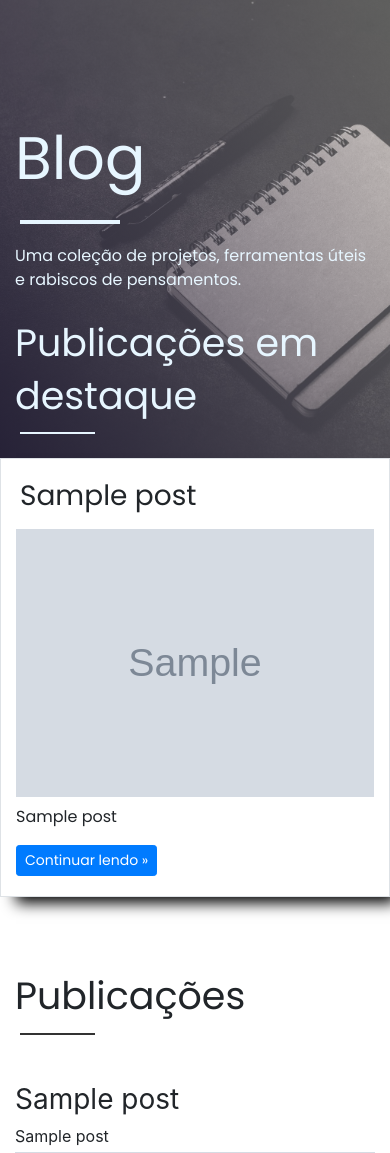
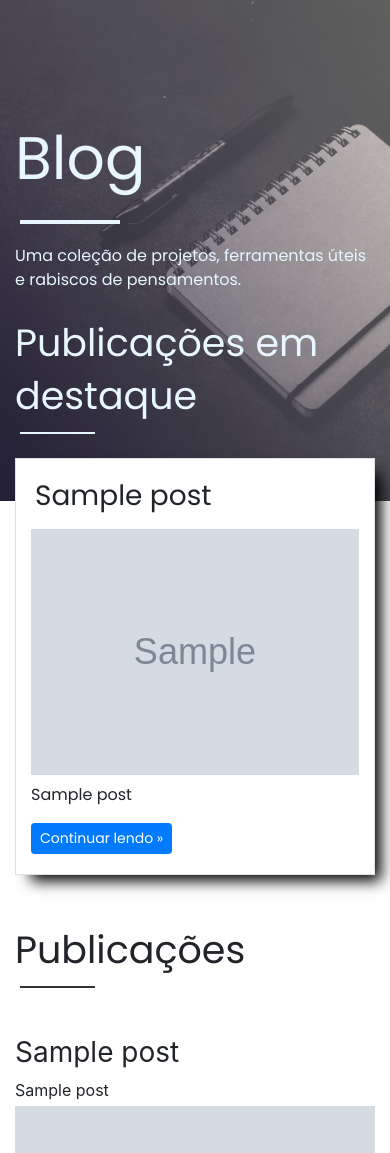
Before and after one commit to Lavedonio/site_lavedonio_django, a Django app: page /blog/ in a window 390 px wide. Shown: the part 77-1230 px from the top of the page. Run offline with Django 3.2, Linux system fonts and the light colour scheme; tables that the repository leaves empty hold one stand-in row (values such as "Sample post"); grey boxes marked "Sample" are stand-in pictures; some libraries are stand-ins or nearby versions.

Commit message:
Updated featured posts margin and breakpoints

```diff
--- a/base/templates/home.html
+++ b/base/templates/home.html
@@ -3,7 +3,7 @@
 {% block main_section %}
 		<!-- Hero section -->
 		<section class="hero-main background-img font-poppins d-flex align-items-stretch" style="background-image: url({{ request.scheme }}://{{ request.get_host }}{% static 'img/yancy-min-code-unsplash.jpg' %});">
-			<div class="container d-flex align-items-center my-sm-0 my-5">
+			<div class="container d-flex align-items-center my-5 my-md-0">
 				<div class="d-block hero-main-card" style="width: 100%;">
 					<h1>Olá!</h1>
 					<div class="line" style="border-color: #E7F6FF;"></div>
@@ -47,9 +47,9 @@
 			<div class="container">
 				<h2 class="mt-5">Publicações em destaque</h2>
 				<div class="line"></div>
-				<div class="row d-md-flex flew-row justify-content-md-around justify-content-center">
+				<div class="d-md-flex flew-row justify-content-md-around">
 					{% for post in posts %}
-					<div class="post-display d-flex flex-column mx-0 my-4">
+					<div class="post-display d-flex flex-column mx-0 mx-md-2 my-4">
 						<h3 class="regular-bootstrap pl-1"><a style="color: inherit;" href="{{ request.scheme }}://{{ request.get_host }}{% url 'post' post.slug %}">{{ post.title }}</a></h3>
 						<div class="blog-image-container my-2"><img class="img-fluid" src="{{ request.scheme }}://{{ request.get_host }}{{ post.main_image.url }}" alt="Imagem da publicação"></div>
 						<p class="my-auto">{{ post.subtitle }}</p>
--- a/blog/templates/blog/post_list.html
+++ b/blog/templates/blog/post_list.html
@@ -21,9 +21,9 @@
 			<div class="container">
 				<h2 class="light-text light-color-text">Publicações em destaque</h2>
 				<div class="light-line" style="border-color: #E7F6FF;"></div>
-				<div class="row d-md-flex flew-row justify-content-md-around justify-content-center">
+				<div class="d-md-flex flew-row justify-content-md-around">
 					{% for post_featured in posts_featured %}
-					<div class="post-display d-flex flex-column border mx-0 my-4">
+					<div class="post-display d-flex flex-column border mx-0 mx-md-2 my-4">
 						<h3 class="regular-bootstrap pl-1"><a style="color: inherit;" href="{{ request.scheme }}://{{ request.get_host }}{% url 'post' post_featured.slug %}">{{ post_featured.title }}</a></h3>
 						<div class="image-container my-2"><img class="img-fluid" src="{{ request.scheme }}://{{ request.get_host }}{{ post_featured.main_image.url }}" alt="Imagem da publicação"></div>
 						<p class="my-auto">{{ post_featured.subtitle }}</p>
```
